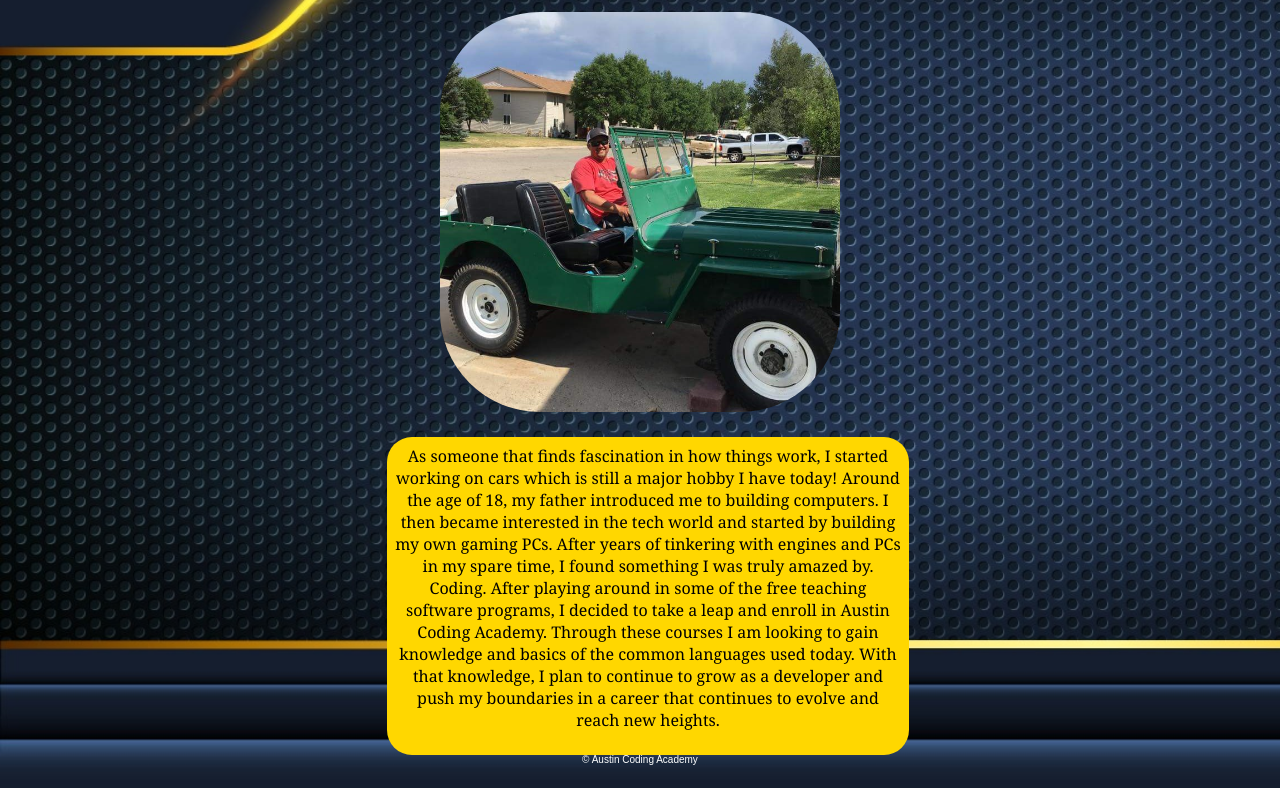
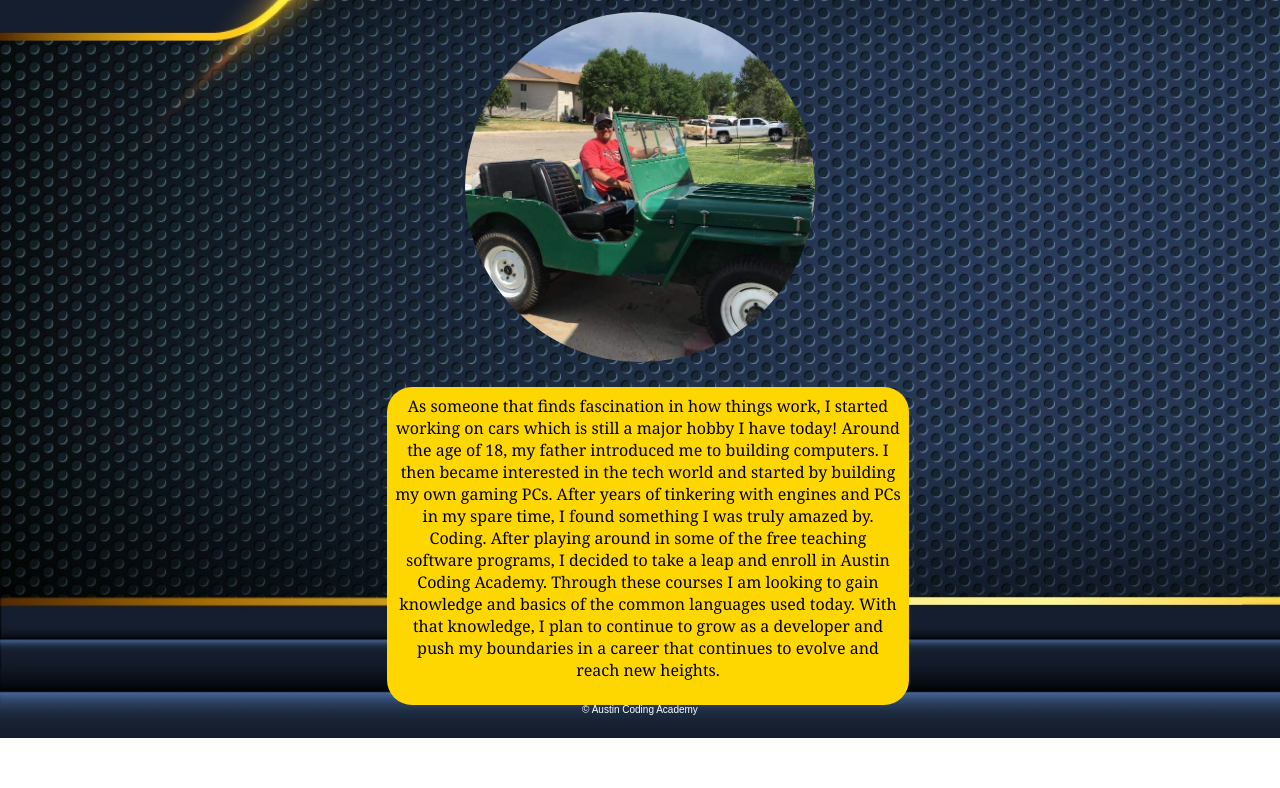
Before and after one commit to spoints95/ACA_web101_Shane_Points, a plain HTML site: page aboutme.html in a window 1280 px wide. Shown: the part 252-1040 px from the top of the page. After the commit the page ends 990 px from the top, so only its background shows below. Drawn offline with Linux system fonts and the light colour scheme.

Commit message:
fixed about me pic

```diff
--- a/style.css
+++ b/style.css
@@ -57,7 +57,13 @@ body {
     padding: 20px;
     color: gold;
   }
-
+ #aboutme-pic {
+    width: 350px;
+    height: 350px;
+    border-radius: 50%;
+    margin: 5% auto;
+    grid-column: 2/3;
+  }
   nav {
     display: flex;
     justify-content: flex-end;
@@ -133,10 +139,3 @@ body {
   a:link {
     text-decoration: none;
   }
-  #aboutme-pic {
-    width: 400px;
-    height: 400px;
-    border-radius: 25%;
-    margin: 5% auto;
-    grid-column: 2/3;
-  }
```
